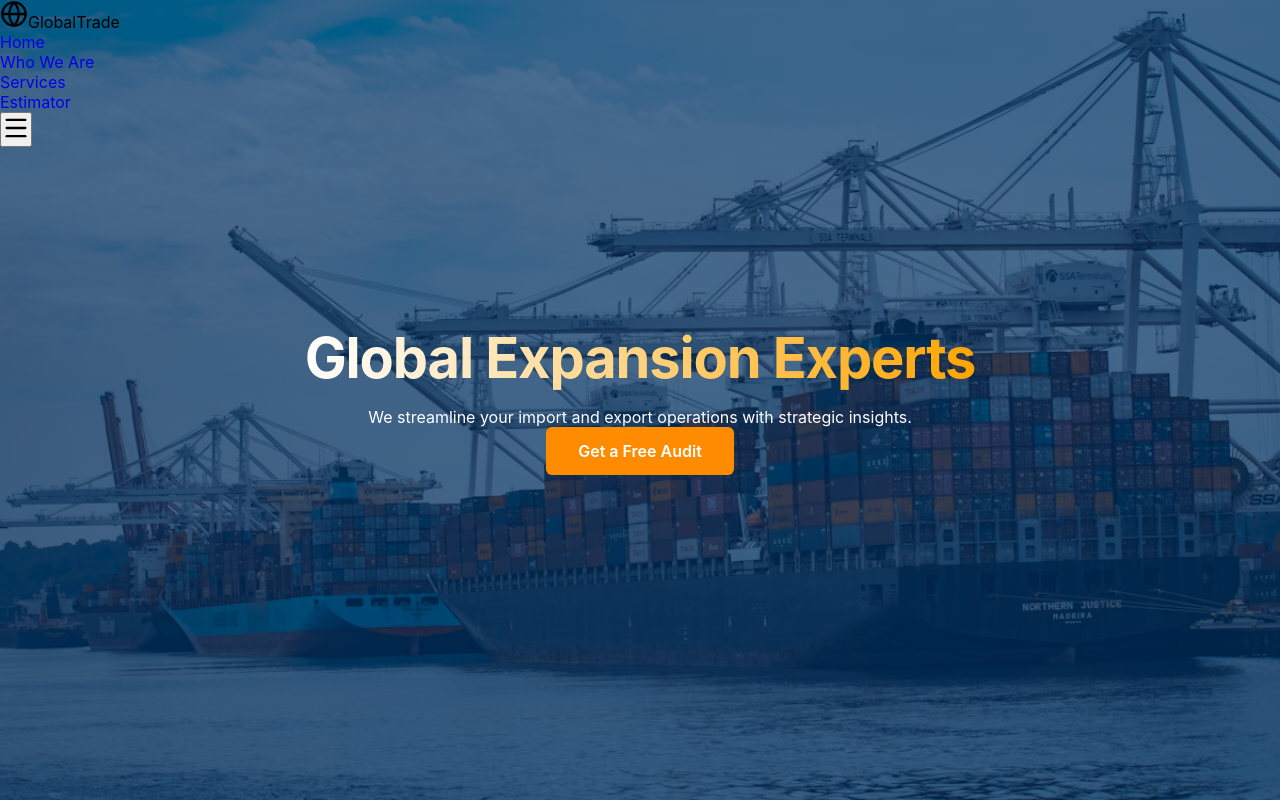
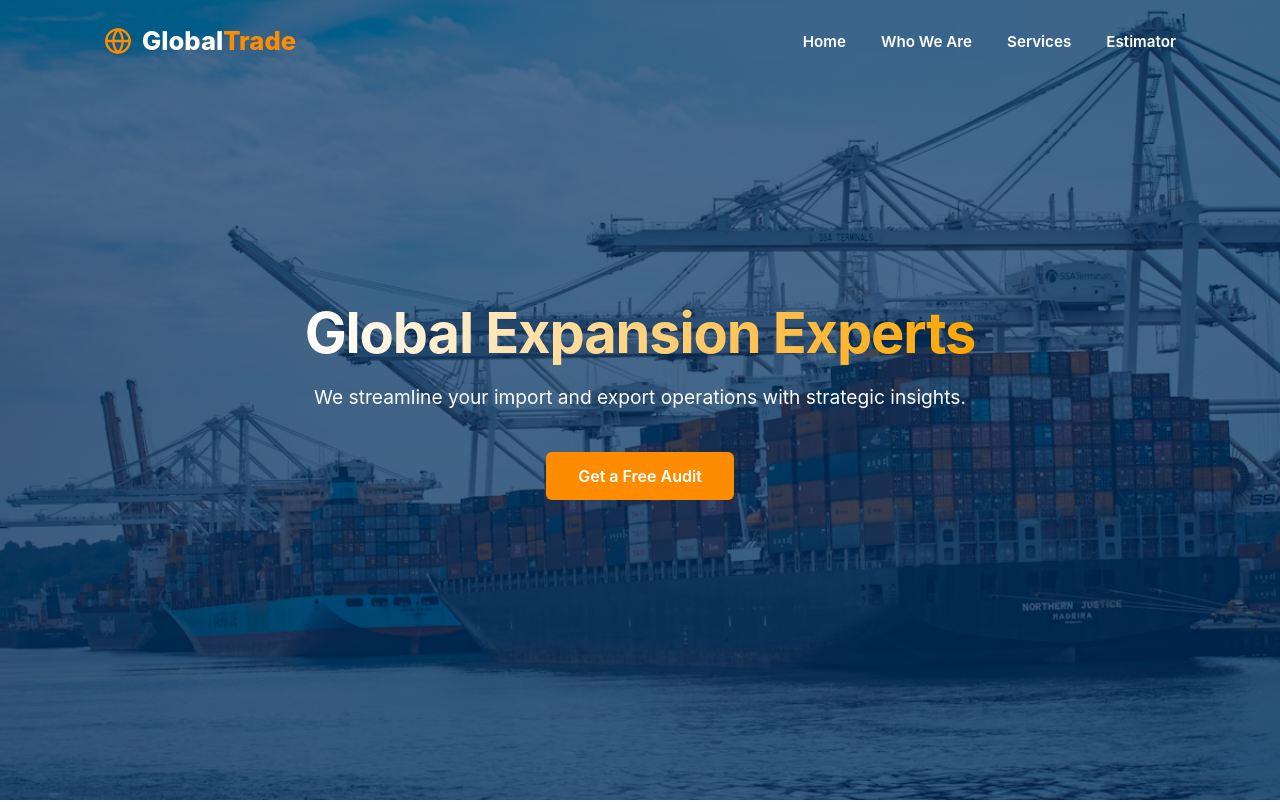
Before and after one commit to gabrielamachin/globaltrade-landing, a React (Vite) app: page / in a window 1280 px wide. Shown: the top 802 px of the page. Built offline with nearby package versions, Linux system fonts and the light colour scheme.

Commit message:
Migrate project to React

```diff
--- a/src/components/Header.tsx
+++ b/src/components/Header.tsx
@@ -1,19 +1,24 @@
-import { useState, useEffect } from 'react';
+import React, { useState, useEffect } from 'react';
 import { Menu, X, Globe } from 'lucide-react';
 
-const Header = () => {
-  const [isScrolled, setIsScrolled] = useState(false);
-  const [isMobileMenuOpen, setIsMobileMenuOpen] = useState(false);
+interface NavLink {
+  name: string;
+  href: string;
+}
+
+const Header: React.FC = () => {
+  const [isScrolled, setIsScrolled] = useState<boolean>(false);
+  const [isMobileMenuOpen, setIsMobileMenuOpen] = useState<boolean>(false);
 
   useEffect(() => {
-    const handleScroll = () => {
+    const handleScroll = (): void => {
       setIsScrolled(window.scrollY > 50);
     };
     window.addEventListener('scroll', handleScroll);
     return () => window.removeEventListener('scroll', handleScroll);
   }, []);
 
-  const navLinks = [
+  const navLinks: NavLink[] = [
     { name: 'Home', href: '#home' },
     { name: 'Who We Are', href: '#about' },
     { name: 'Services', href: '#services' },
@@ -21,24 +26,45 @@ const Header = () => {
   ];
 
   return (
-    <header className={`fixed w-full top-0 left-0 z-[1000] transition-all duration-300 ${
-      isScrolled ? 'bg-[#003366] py-3 shadow-lg' : 'bg-transparent py-6'
-    }`}>
-      <div className="max-w-7xl mx-auto px-6 md:px-12 flex justify-between items-center">
+    <header className={isScrolled ? 'header-active' : 'header-transparent'}>
+      <div className="header-container">
         {/* Logo */}
-        <div className="flex items-center gap-2 text-white font-bold text-2xl tracking-tighter">
-          <Globe className="text-[#FF8C00]" size={28} />
-          <span className="flex">Global<span className="text-[#FF8C00]">Trade</span></span>
+        <div className="logo">
+          <Globe className="icon-orange" size={28} />
+          <span>Global<span className="text-orange">Trade</span></span>
         </div>
 
         {/* Desktop Navigation */}
-        <nav className="hidden md:block">
-          <ul className="flex gap-8 list-none m-0 p-0">
+        <nav className="nav-desktop">
+          <ul className="nav-list">
             {navLinks.map((link) => (
-              <li key={link.name} className="m-0 p-0">
+              <li key={link.name}>
+                <a href={link.href} className="nav-link">
+                  {link.name}
+                </a>
+              </li>
+            ))}
+          </ul>
+        </nav>
+
+        {/* Mobile Toggle */}
+        <button
+          className="mobile-toggle"
+          onClick={() => setIsMobileMenuOpen(!isMobileMenuOpen)}
+        >
+          {isMobileMenuOpen ? <X size={28} /> : <Menu size={28} />}
+        </button>
+      </div>
+
+      {/* Mobile Menu */}
+      {isMobileMenuOpen && (
+        <nav className="nav-mobile">
+          <ul>
+            {navLinks.map((link) => (
+              <li key={link.name}>
                 <a
                   href={link.href}
-                  className="text-white no-underline text-sm font-semibold hover:text-[#FF8C00] transition-colors duration-200"
+                  onClick={() => setIsMobileMenuOpen(false)}
                 >
                   {link.name}
                 </a>
@@ -46,33 +72,6 @@ const Header = () => {
             ))}
           </ul>
         </nav>
-
-        {/* Mobile Menu Toggle */}
-        <button
-          className="md:hidden text-white bg-transparent border-none cursor-pointer flex items-center"
-          onClick={() => setIsMobileMenuOpen(!isMobileMenuOpen)}
-        >
-          {isMobileMenuOpen ? <X size={28} /> : <Menu size={28} />}
-        </button>
-      </div>
-
-      {/* Mobile Navigation Dropdown */}
-      {isMobileMenuOpen && (
-        <div className="md:hidden bg-[#003366] border-t border-white/10 w-full absolute top-full left-0 shadow-xl">
-          <ul className="flex flex-col items-center py-8 gap-6 list-none m-0 p-0">
-            {navLinks.map((link) => (
-              <li key={link.name}>
-                <a
-                  href={link.href}
-                  onClick={() => setIsMobileMenuOpen(false)}
-                  className="text-white no-underline text-lg font-bold hover:text-[#FF8C00]"
-                >
-                  {link.name}
-                </a>
-              </li>
-            ))}
-          </ul>
-        </div>
       )}
     </header>
   );
--- a/src/styles/style.css
+++ b/src/styles/style.css
@@ -15,7 +15,7 @@
 }
 
 body {
-    padding-top: 0; /* Permite que el Hero se posicione detrás del Header transparente */
+    padding-top: 0;
 }
 
 h1, h2, h3 {
@@ -29,7 +29,6 @@ h1, h2, h3 {
     padding: 80px 10%;
 }
 
-/* Centrado global para títulos de sección */
 .section-title,
 #about h2,
 #services h2,
@@ -62,15 +61,95 @@ header {
     transition: all 0.3s ease-in-out;
 }
 
-/* Limpieza de estilos de lista para navegación */
-header ul, .nav-links {
-    list-style: none !important;
-    padding: 0;
-    margin: 0;
+.header-transparent {
+    background-color: transparent;
+    padding: 25px 0;
 }
 
-header a {
-    text-decoration: none !important;
+.header-active {
+    background-color: var(--primary-blue);
+    padding: 15px 0;
+    box-shadow: 0 4px 20px rgba(0, 0, 0, 0.2);
+}
+
+.header-container {
+    max-width: 1200px;
+    margin: 0 auto;
+    padding: 0 5%;
+    display: flex;
+    justify-content: space-between;
+    align-items: center;
+}
+
+.logo {
+    display: flex;
+    align-items: center;
+    gap: 10px;
+    color: white;
+    font-size: 1.6rem;
+    font-weight: 800;
+}
+
+.icon-orange, .text-orange {
+    color: var(--accent-orange);
+}
+
+.nav-desktop {
+    display: block;
+}
+
+.nav-list {
+    display: flex;
+    gap: 35px;
+    list-style: none;
+    margin: 0;
+    padding: 0;
+}
+
+.nav-link {
+    color: white;
+    text-decoration: none;
+    font-size: 0.95rem;
+    font-weight: 600;
+    transition: color 0.2s ease;
+}
+
+.nav-link:hover {
+    color: var(--accent-orange);
+}
+
+.mobile-toggle {
+    display: none;
+    background: none;
+    border: none;
+    color: white;
+    cursor: pointer;
+    padding: 5px;
+}
+
+.nav-mobile {
+    position: absolute;
+    top: 100%;
+    left: 0;
+    width: 100%;
+    background-color: var(--primary-blue);
+    padding: 30px 0;
+    border-top: 1px solid rgba(255, 255, 255, 0.1);
+}
+
+.nav-mobile ul {
+    display: flex;
+    flex-direction: column;
+    align-items: center;
+    gap: 25px;
+    list-style: none;
+}
+
+.nav-mobile a {
+    color: white;
+    text-decoration: none;
+    font-size: 1.2rem;
+    font-weight: 700;
 }
 
 /* --- HERO SECTION --- */
@@ -96,6 +175,17 @@ header a {
     -webkit-text-fill-color: transparent;
     font-size: 3.5rem;
     margin-bottom: 15px;
+}
+
+.hero p {
+    margin-bottom: 35px;
+    font-size: 1.2rem;
+    max-width: 700px;
+    line-height: 1.6;
+}
+
+.hero .btn-primary {
+    margin-top: 5px;
 }
 
 /* --- CARDS & SERVICES --- */
@@ -124,7 +214,7 @@ header a {
 /* --- NEWS FEED --- */
 .news-section {
     background-color: var(--light-gray);
-    padding: 80px 10%;
+    padding: 60px 10% 40px; /* Reducido para evitar huecos */
     text-align: center;
 }
 
@@ -138,10 +228,10 @@ header a {
     border-bottom: 4px solid var(--accent-orange);
 }
 
-/* --- TRADE COST ESTIMATOR (CONTACT) --- */
+/* --- TRADE COST ESTIMATOR --- */
 #contact {
     background-color: var(--light-gray);
-    padding: 80px 10%;
+    padding: 40px 10% 80px; /* Reducido arriba para acercarlo a noticias */
 }
 
 .contact-wrapper {
@@ -153,7 +243,6 @@ header a {
     border-radius: 12px;
 }
 
-/* Estilos para formularios dentro del Estimador */
 .form-group input,
 .form-group select {
     width: 100%;
@@ -211,3 +300,19 @@ footer a:hover {
 section {
     scroll-margin-top: 80px;
 }
+
+/* --- RESPONSIVE BREAKPOINT --- */
+@media (max-width: 768px) {
+    .nav-desktop {
+        display: none;
+    }
+    .mobile-toggle {
+        display: block;
+    }
+    .header-container {
+        padding: 0 20px;
+    }
+    .hero h1 {
+        font-size: 2.5rem;
+    }
+}
```
Also changed, not shown: src/components/Contact.tsx (+49 -19 lines).
